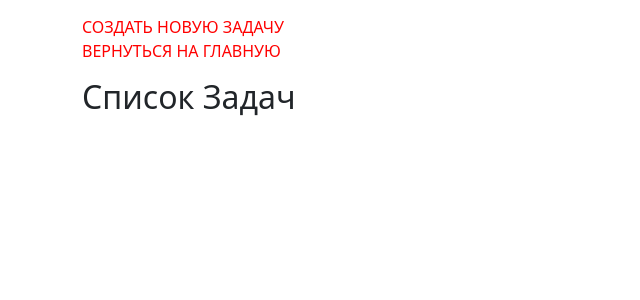
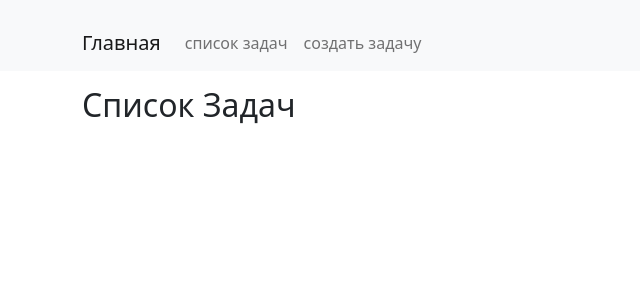
Before and after one commit to faralost/Todo, a Django app: page /tasks/ in a window 1280 px wide. Shown: the top 300 px of the page, without its empty margins (0-640 px from the left). Run offline with Django 4.2, Linux system fonts and the light colour scheme; data that the repository does not hold is empty; parts of the project's set-up code (start-up, migrations or seed data) failed here and were passed over.

Commit message:
added navbar to base.html

```diff
--- a/todolistapp/static/css/styles.css
+++ b/todolistapp/static/css/styles.css
@@ -1,9 +1,3 @@
 .container{
     margin-top: 15px;
 }
-
-a {
-  color: red;
-  text-decoration: none;
-  text-transform: uppercase;
-}
--- a/todolistapp/templates/base.html
+++ b/todolistapp/templates/base.html
@@ -12,8 +12,27 @@
     <title>{% block title %}{% endblock %}</title>
 </head>
 <body>
-{% block content %}
-{% endblock %}
+
+<nav class="navbar navbar-expand-lg navbar-light bg-light">
+    <div class="container">
+        <a class="navbar-brand" href="{% url 'index' %}">Главная</a>
+        <button class="navbar-toggler" type="button" data-bs-toggle="collapse" data-bs-target="#navbarNav"
+                aria-controls="navbarNav" aria-expanded="false" aria-label="Toggle navigation">
+            <span class="navbar-toggler-icon"></span>
+        </button>
+        <div class="collapse navbar-collapse" id="navbarNav">
+            <ul class="navbar-nav">
+                <li class="nav-item">
+                    <a class="nav-link" href="{% url 'tasks_list_view' %}">cписок задач</a>
+                </li>
+                <li class="nav-item">
+                    <a class="nav-link" href="{% url 'task_add' %}">cоздать задачу</a>
+                </li>
+            </ul>
+        </div>
+    </div>
+</nav>
+{% block content %}{% endblock %}
 
 <script src="https://cdn.jsdelivr.net/npm/bootstrap@5.1.3/dist/js/bootstrap.bundle.min.js"
         integrity="sha384-ka7Sk0Gln4gmtz2MlQnikT1wXgYsOg+OMhuP+IlRH9sENBO0LRn5q+8nbTov4+1p"
--- a/todolistapp/templates/index.html
+++ b/todolistapp/templates/index.html
@@ -1,9 +1,3 @@
 {% extends 'base.html' %}
 
 {% block title %}Главная{% endblock %}
-
-{% block content %}
-    <div class="container">
-        <a href="{% url 'tasks_list_view' %}">Tasks (homework #45)</a>
-    </div>
-{% endblock %}
--- a/todolistapp/templates/task_create.html
+++ b/todolistapp/templates/task_create.html
@@ -3,9 +3,6 @@
 {% block title %}Добавление задачи{% endblock %}
 
 {% block content %}
-    <div class="container">
-        <a href="{% url 'tasks_list_view' %}">Вернуться к списку задач</a>
-    </div>
     <div class="container">
         <form action="{% url 'task_add' %}" method="post">
             {% csrf_token %}
--- a/todolistapp/templates/task_view.html
+++ b/todolistapp/templates/task_view.html
@@ -3,10 +3,6 @@
 {% block title %}Задача{% endblock %}
 
 {% block content %}
-    <div class="container">
-        <a href="{% url 'task_add' %}">Создать новую задачу</a><br/>
-        <a href="{% url 'tasks_list_view' %}">Вернуться к списку задач</a><br/>
-    </div>
     <div class="card text-center">
         <div class="card-header">
             Статус: {{ task.get_status_display }}
--- a/todolistapp/templates/tasks.html
+++ b/todolistapp/templates/tasks.html
@@ -3,10 +3,6 @@
 {% block title %}Список задач{% endblock %}
 
 {% block content %}
-    <div class="container">
-        <a href="{% url 'task_add' %}">Создать новую задачу</a><br>
-        <a href="{% url 'index' %}">Вернуться на главную</a><br/>
-    </div>
     <div class="container">
         <h2>Список Задач</h2>
     </div>
```
